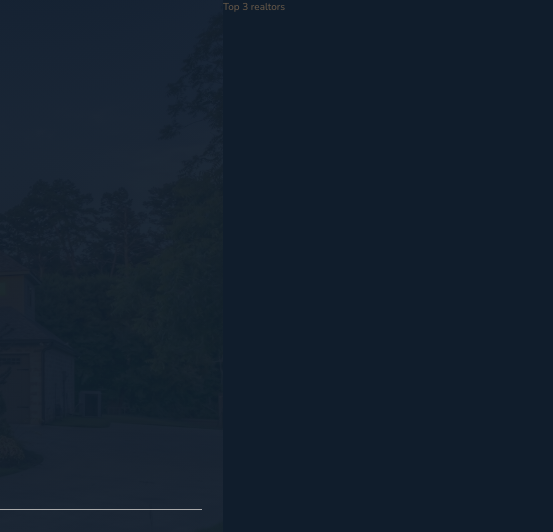
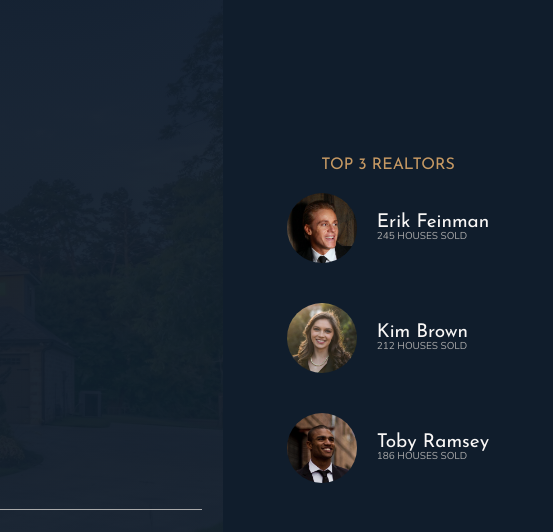
Before and after one commit to hunex91/advanced-css-nexter, a website: page index.html in a window 1280 px wide. Shown: the top 532 px of the page, 727-1280 px from the left. Drawn offline with nearby package versions, Linux system fonts and the light colour scheme; files that its build step writes are made by us from their sources.

Commit message:
Implemented the realtors view

```diff
--- a/index.html
+++ b/index.html
@@ -33,7 +33,26 @@
     </header>
 
     <div class="realtors">
-        Top 3 realtors
+        <h3 class="heading-3">Top 3 Realtors</h3>
+        <div class="realtors__list">
+            <img src="img/realtor-1.jpeg" alt="Realtor 1" class="realtors__img">
+            <div class="realtors__details">
+                <h4 class="heading-4 heading-4--light">Erik Feinman</h4>
+                <p class="realtors__sold">245 houses sold</p>
+            </div>
+
+            <img src="img/realtor-2.jpeg" alt="Realtor 2" class="realtors__img">
+            <div class="realtors__details">
+                <h4 class="heading-4 heading-4--light">Kim Brown</h4>
+                <p class="realtors__sold">212 houses sold</p>
+            </div>
+
+            <img src="img/realtor-3.jpeg" alt="Realtor 3" class="realtors__img">
+            <div class="realtors__details">
+                <h4 class="heading-4 heading-4--light">Toby Ramsey</h4>
+                <p class="realtors__sold">186 houses sold</p>
+            </div>
+        </div>
     </div>
 
     <section class="features">
--- a/sass/_realtors.scss
+++ b/sass/_realtors.scss
@@ -1,5 +1,35 @@
 .realtors {
+  padding: 3rem;
   background-color: $color-secondary;
+  grid-column: col-start 7 / full-end;
 
-  grid-column: col-start 7 / full-end;
+  display: grid;
+  align-content: center;
+  justify-content: center;
+  justify-items: center;
+  grid-row-gap: 2rem;
+
+  &__list {
+    display: grid;
+    grid-template-columns: min-content max-content;
+    grid-column-gap: 2rem;
+    grid-row-gap: 5vh;
+    align-items: center;
+  }
+
+  &__img {
+    width: 7rem;
+    border-radius: 50%;
+    display: block;
+  }
+
+  &__details {
+
+  }
+
+  &__sold {
+    margin-top: -3px;
+    color: $color-grey-light-2;
+    text-transform: uppercase;
+  }
 }
```
